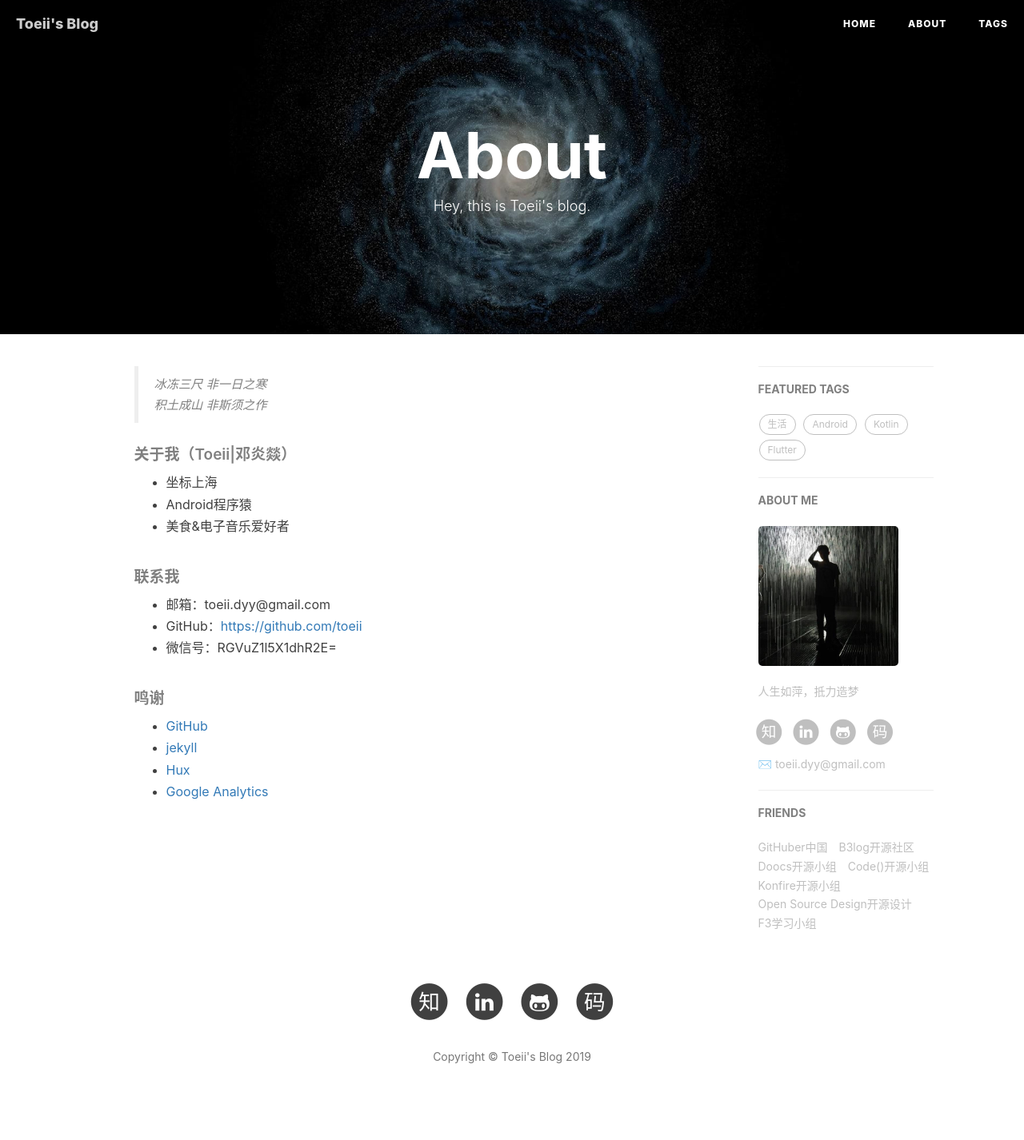
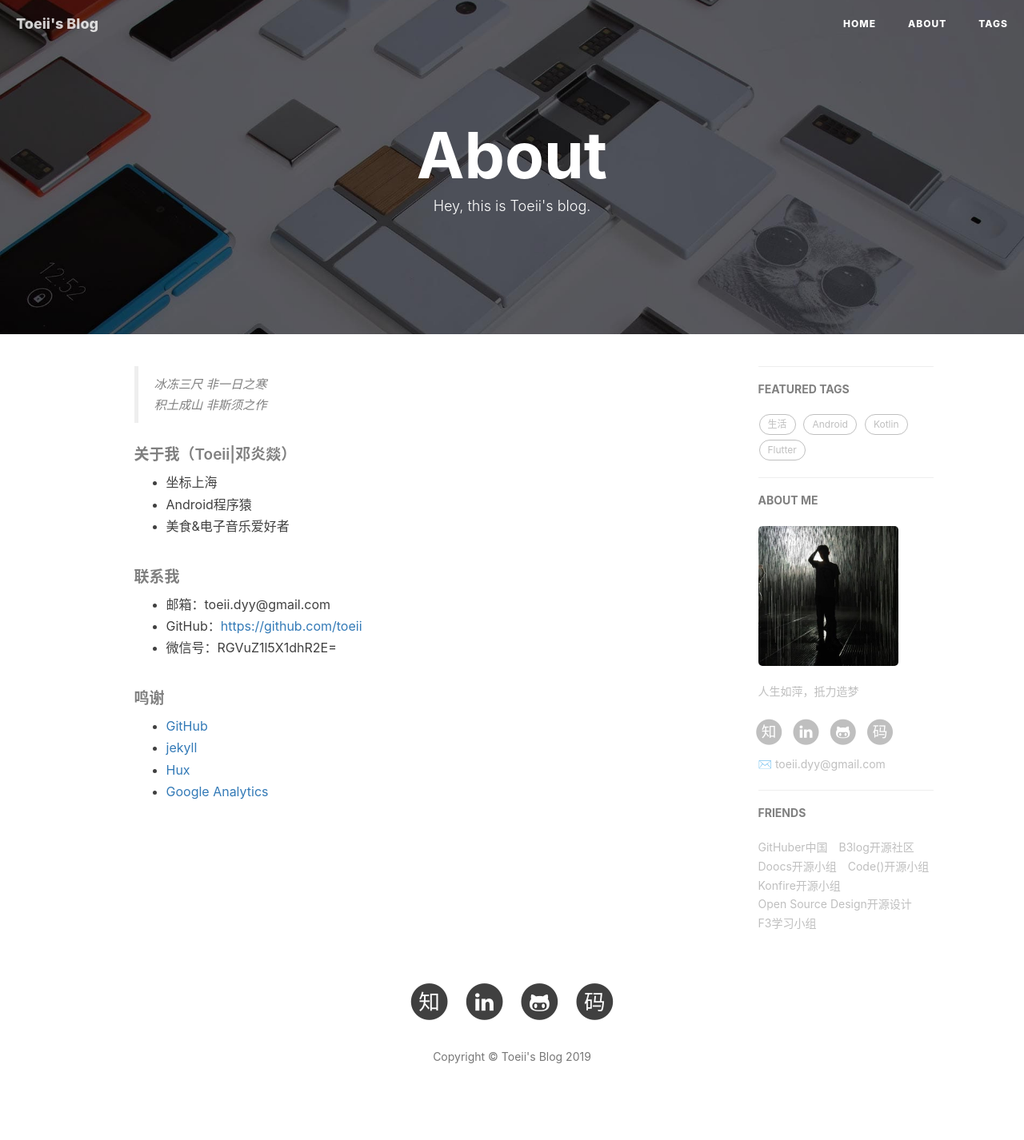
Before and after one commit to toeii/toeii.github.io, a Jekyll site: the page built from about.html, in a window 1280 px wide. Shown: the whole page at 80% size. Built offline with Jekyll 4.4.1, drawn with Linux system fonts in a browser that asks for light colours; nearby versions of some CDN libraries; comment, search, counter and statistics services are not loaded.

Commit message:
about img update

```diff
--- a/about.html
+++ b/about.html
@@ -2,7 +2,7 @@
 layout: page
 title: "About"
 description: "Hey, this is Toeii's blog."
-header-img: "img/post-bg-universe.jpg"
+header-img: "img/tag-bg.jpg"
 ---
 
 <!-- Language Selector -->
```
